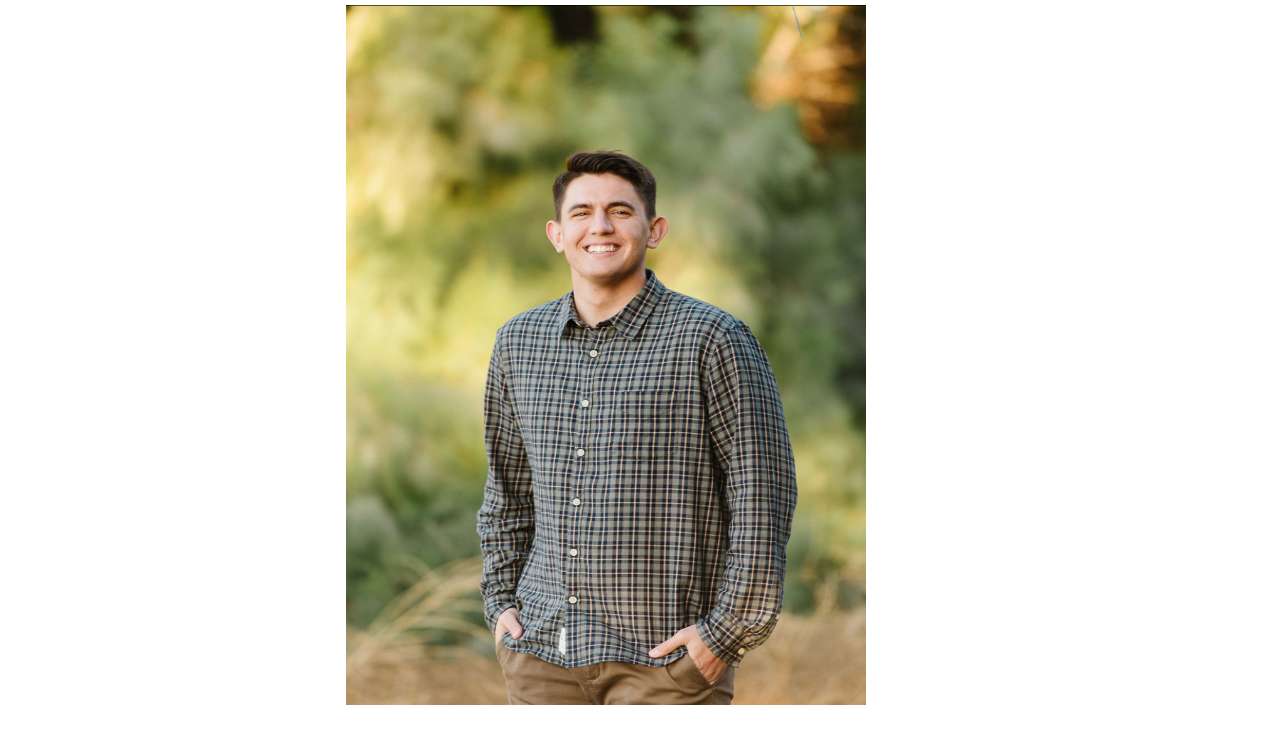
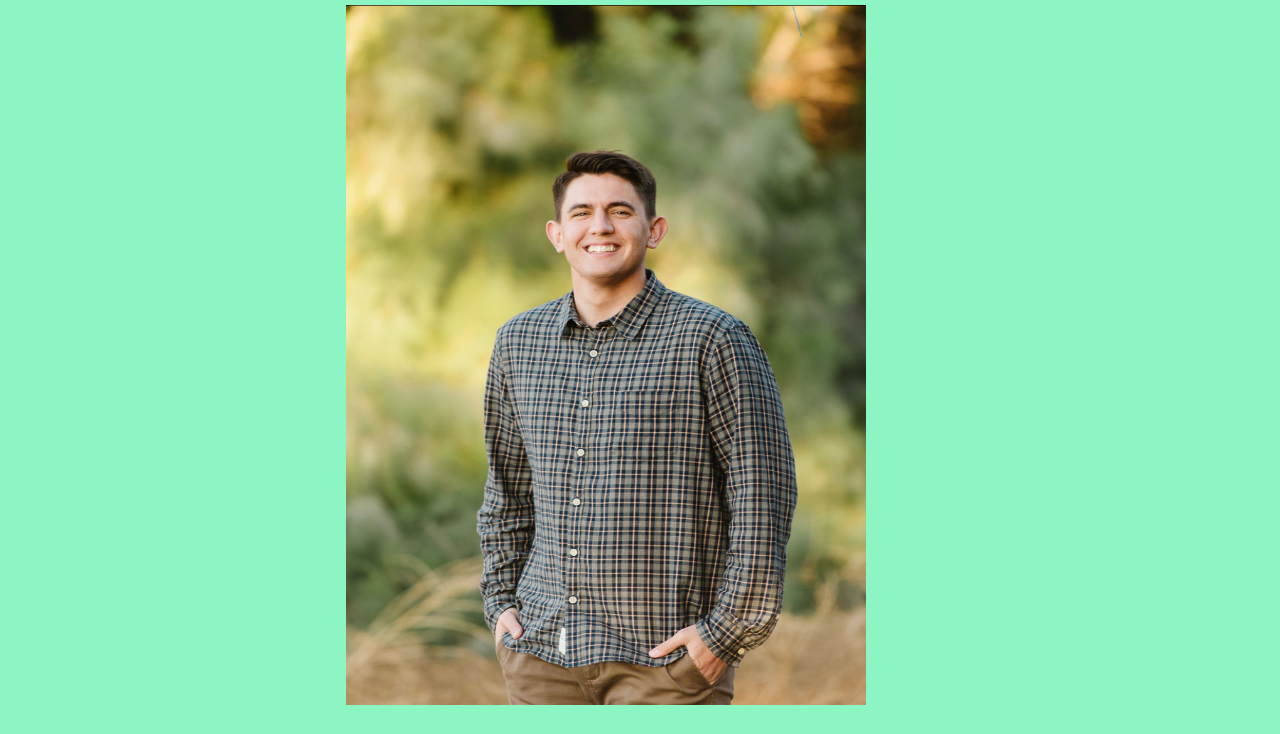
Before and after one commit to parkmort/WEB-DEV-FINAL, a plain HTML site: page index.html in a window 1280 px wide. Shown: the part 779-1513 px from the top of the page. Drawn offline with nearby package versions, Linux system fonts and the light colour scheme.

Commit message:
Add files via upload

```diff
--- a/index.html
+++ b/index.html
@@ -20,6 +20,11 @@
     <!-- Core theme CSS (includes Bootstrap)-->
     <link href="styles/styles.css" rel="stylesheet" />
     <link href="styles/mystyles.css" rel="stylesheet" />
+    <style>
+        body {
+            background-color: rgb(141, 245, 195);
+        }
+    </style>
 </head>
 
 <body>
```
Also changed, not shown: html/about.html (+5 -1 lines), html/contact.html (+5 -0 lines), html/dash.html (+7 -1 lines).
